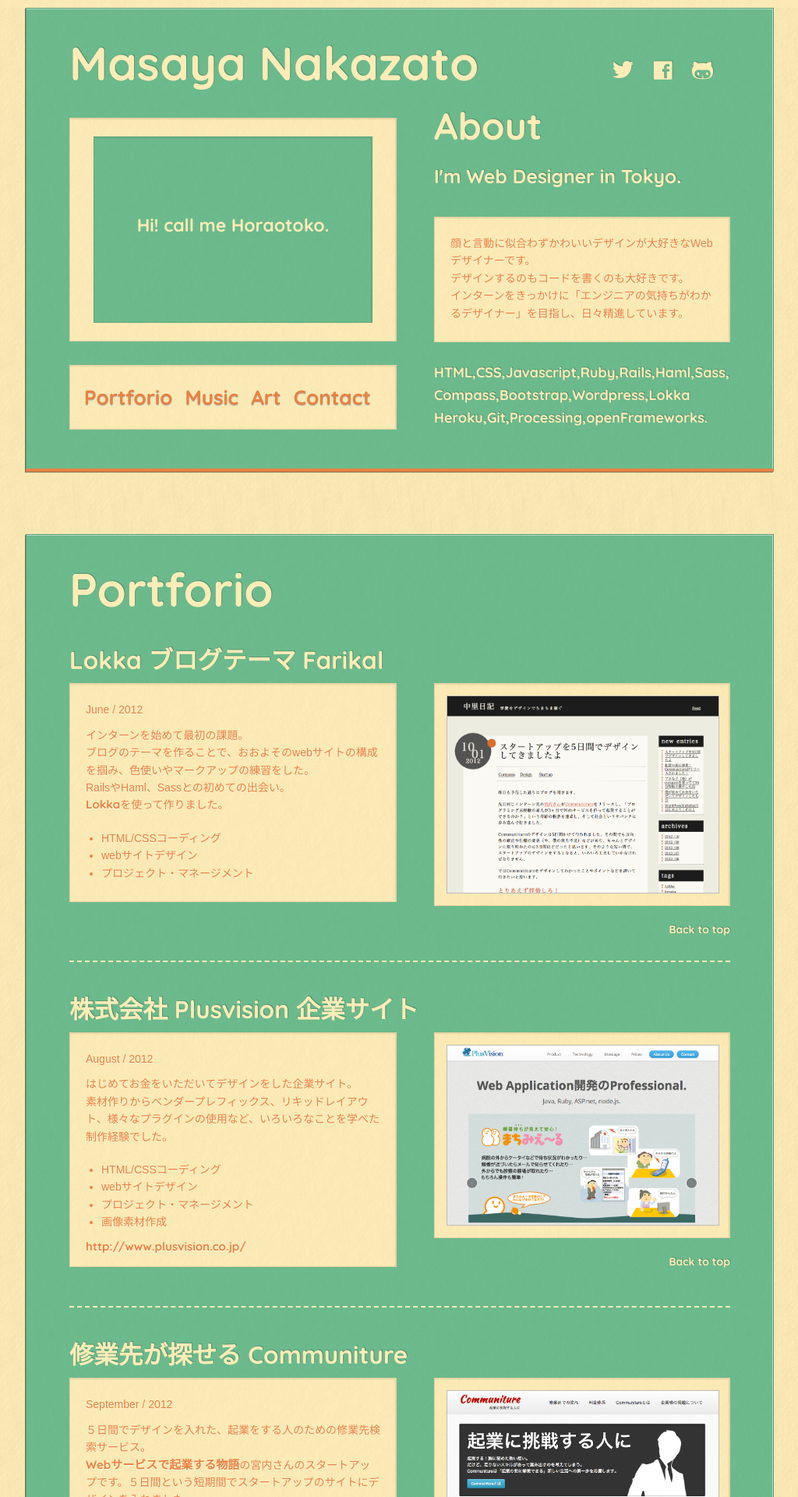
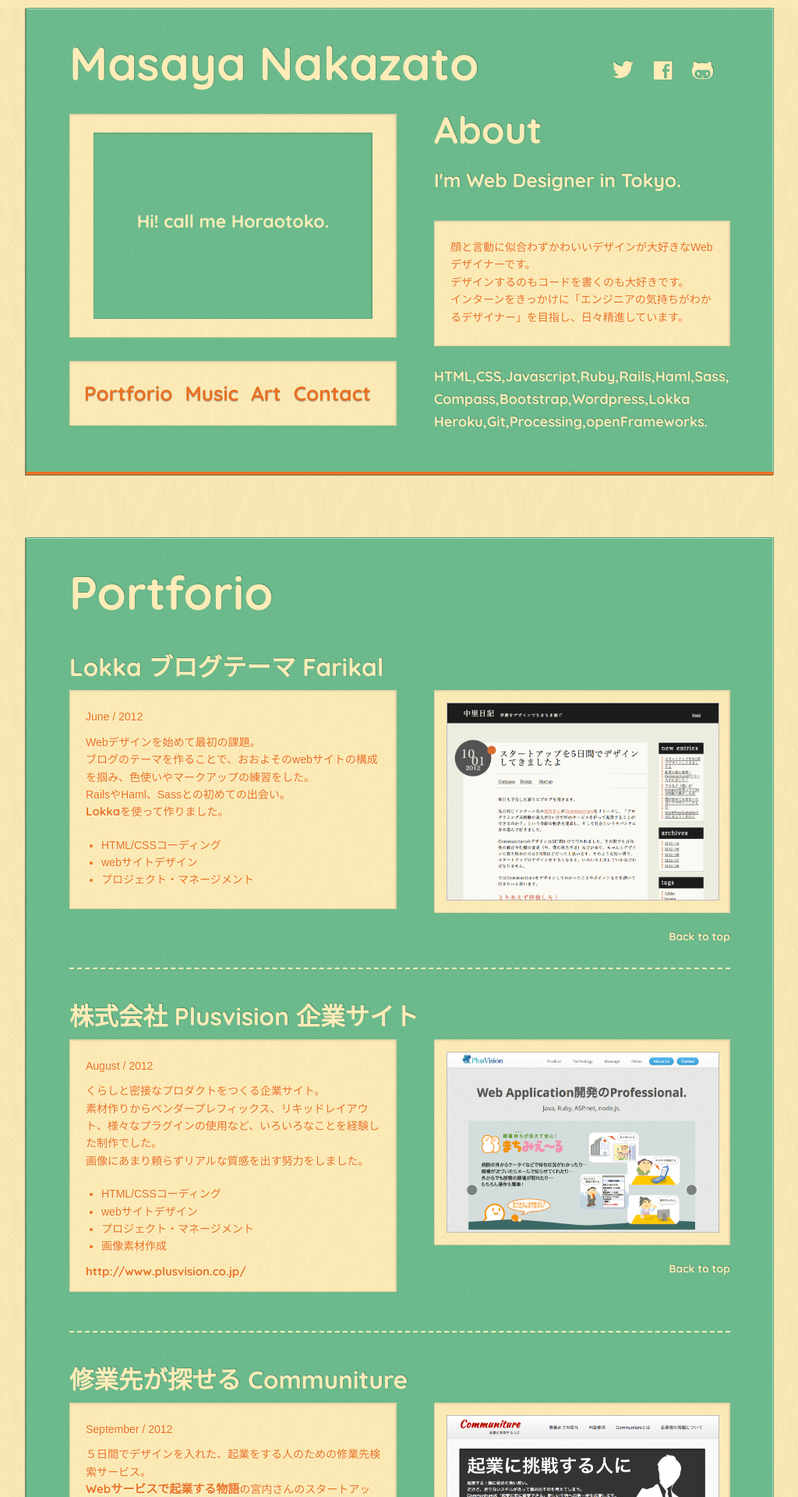
Before and after one commit to horaotoko/portforio, a PHP site: page /index.html in a window 1280 px wide. Shown: the top 1920 px of the page at 78% size, without its empty margins (127-1151 px from the left). Run offline with PHP 8.4, Linux system fonts and the light colour scheme.

Commit message:
fixed margin

```diff
--- a/css/style.css
+++ b/css/style.css
@@ -8,7 +8,7 @@
 
 h1{
   font-size: 60px;
-  margin: 0 0 40px;
+  margin: 0 0 45px;
 }
 
 h3{
@@ -17,7 +17,7 @@
 }
 
 p,ul li{
-  color: #E98142;
+  color: #E97122;
   font-family:'ヒラギノ角ゴ Pro W3','Hiragino Kaku Gothic Pro','メイリオ',Meiryo,'ＭＳ Ｐゴシック',sans-serif;
   text-shadow: -1px 1px 0 rgba(255,255,255,.4);
   font-size: 14px;
@@ -52,7 +52,7 @@
   -webkit-box-shadow: rgba(0,0,0,.5) -1px 1px 0, rgba(255,255,255,.5)-1px 1px 0 inset;
   -moz-box-shadow: rgba(0,0,0,.5) -1px 1px 0, rgba(255,255,255,.5)-1px 1px 0 inset;
   box-shadow: rgba(0,0,0,.5) -1px 1px 0, rgba(255,255,255,.5)-1px 1px 0 inset;
-  border-bottom: 4px solid #E98142;
+  border-bottom: 4px solid #E97122;
   background-image: url("../img/texture.png");
 }
 
@@ -75,7 +75,7 @@
   -webkit-box-shadow: rgba(0,0,0,.1) -1px 1px 2px inset, rgba(255,255,255,-1) -1px 1px 0;
   -moz-box-shadow: rgba(0,0,0,.1) -1px 1px 2px inset, rgba(255,255,255,-1) -1px 1px 0;
   box-shadow: rgba(0,0,0,.1) -1px 1px 2px inset, rgba(255,255,255,-1) -1px 1px 0;
-  margin: 10px 0 30px;
+  margin: 0 0 30px;
   background-image: url("../img/texture.png");
 }
 .desktop{
@@ -142,7 +142,7 @@
 float: none;
 font-size: 26px;
 padding: 10px 8px 10px;
-color: #e98142;
+color: #E97122;
 text-decoration: none;
 text-shadow: 0 1px 1px #aaa;
 }
@@ -177,7 +177,7 @@
 }
 
 .caption a {
-  color: #E98142;
+  color: #E97122;
   text-shadow: 0 1px 1px #FFE;
   font-size: 15px;
   line-height: 1.4;
@@ -224,7 +224,7 @@
 }
 
 .totop:hover{
-  color: #E98142;
+  color: #E97122;
   text-decoration: none;
 }
 
@@ -267,7 +267,7 @@
 }
 
 .music h3 a:hover {
-  color: #E98142;
+  color: #E97122;
   text-decoration: none;
 }
 
@@ -286,7 +286,7 @@
 footer {
   clear:both !important;
   text-align: center;
-  background: #E98142;
+  background: #E97122;
   height: 150px;
   padding: 60px;
   background-image: url("../img/texture.png");
--- a/index.html
+++ b/index.html
@@ -74,7 +74,7 @@
           <div class="left_space">
           <div class="caption">
             <p>June / 2012</p>
-            <p>インターンを始めて最初の課題。<br>
+            <p>Webデザインを始めて最初の課題。<br>
             ブログのテーマを作ることで、おおよそのwebサイトの構成を掴み、色使いやマークアップの練習をした。<br>
             RailsやHaml、Sassとの初めての出会い。<br>
             <a href="http://lokka.org/" target="_blank">Lokka</a>を使って作りました。</p>
@@ -98,8 +98,10 @@
           <div class="left_space">
           <div class="caption">
             <p>August / 2012</p>
-            <p>はじめてお金をいただいてデザインをした企業サイト。<br>
-            素材作りからベンダープレフィックス、リキッドレイアウト、様々なプラグインの使用など、いろいろなことを学べた制作経験でした。</p>
+            <p>くらしと密接なプロダクトをつくる企業サイト。<br>
+            素材作りからベンダープレフィックス、リキッドレイアウト、様々なプラグインの使用など、いろいろなことを経験した制作でした。<br>
+            画像にあまり頼らずリアルな質感を出す努力をしました。
+            </p>
             <ul>
               <li>HTML/CSSコーディング</li>
               <li>webサイトデザイン</li>
@@ -124,7 +126,7 @@
             <p>September / 2012</p>
             <p>５日間でデザインを入れた、起業をする人のための修業先検索サービス。<br>
             <a href="http://blog.communiture.com/50" target="_blank">Webサービスで起業する物語</a>の宮内さんのスタートアップです。５日間という短期間でスタートアップのサイトにデザインを入れました。<br>
-            短期間での開発ならではの手法（CompassやBootstrapの利用、Mixinの便利な使い方など）を学べました。<br>
+            短期間での開発ならではの手法（CompassやBootstrapの利用、Mixinの便利な使い方など）を経験しました。<br>
             Railsで開発。</p>
             <ul>
               <li>HTML/CSSコーディング</li>
@@ -150,7 +152,7 @@
             <p>December / 2012</p>
             <p>LPO対策もしたランディングページ。<br>
             ユーザーの目線に立ち、検索ワードに合わせて３タイプ作りました。<br>
-            LPならではの構成や、広告という観点からのwebページというものを学ぶ事ができました。</p>
+            LPならではの構成や、広告という観点からのwebページの制作経験をすることができました。</p>
             <ul>
               <li>HTML/CSSコーディング</li>
               <li>webサイトデザイン</li>
```
